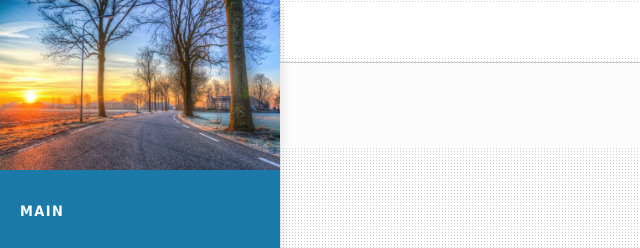
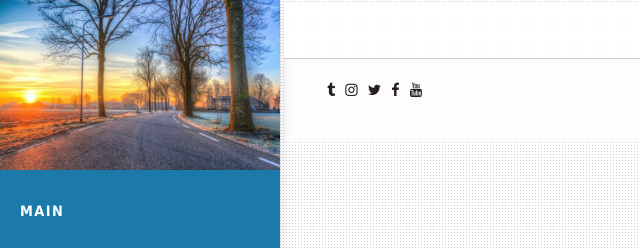
Before and after one commit to nengwuzhi/nengwuzhi.github.ioce, a Jekyll site: the page built from pages/zTree.html, in a window 1280 px wide. Shown: the top 248 px of the page, without its empty margins (0-640 px from the left). Built offline with Jekyll 4.4.1, drawn with Linux system fonts in a browser that asks for light colours; nearby versions of some CDN libraries; library files that are not in the unit come from our copies.

Commit message:
Update index_alt.html

```diff
--- a/_layouts/index_alt.html
+++ b/_layouts/index_alt.html
@@ -19,8 +19,8 @@ layout: null
                     {{ content }}
                     </div>
                </div>
+    {% include footer.html %}
+             </div>
 
-             </div>
-        {% include footer.html %}
     </body>
 </html>
```
